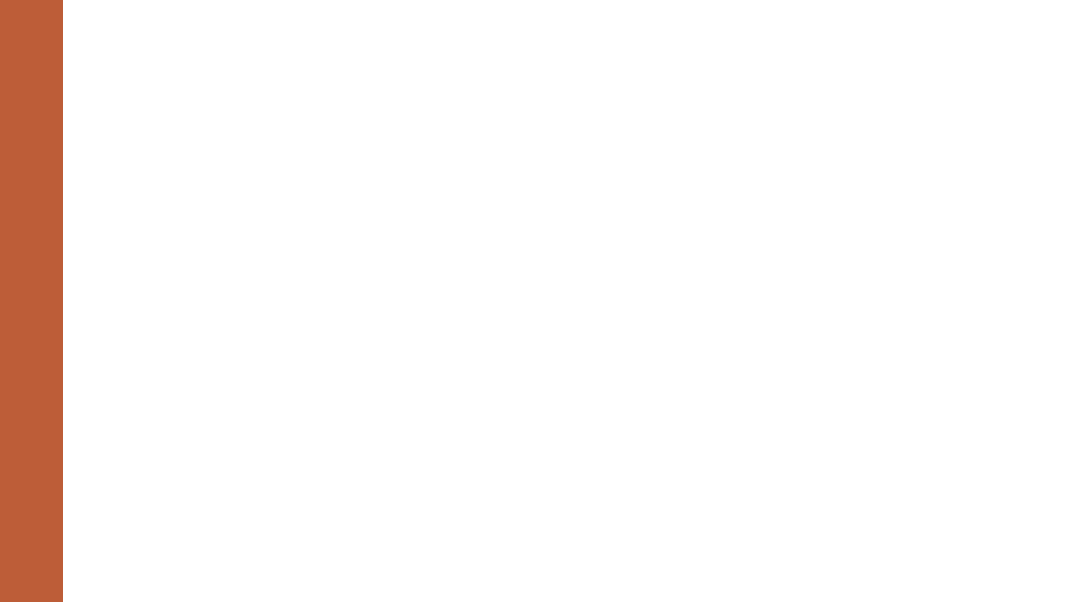
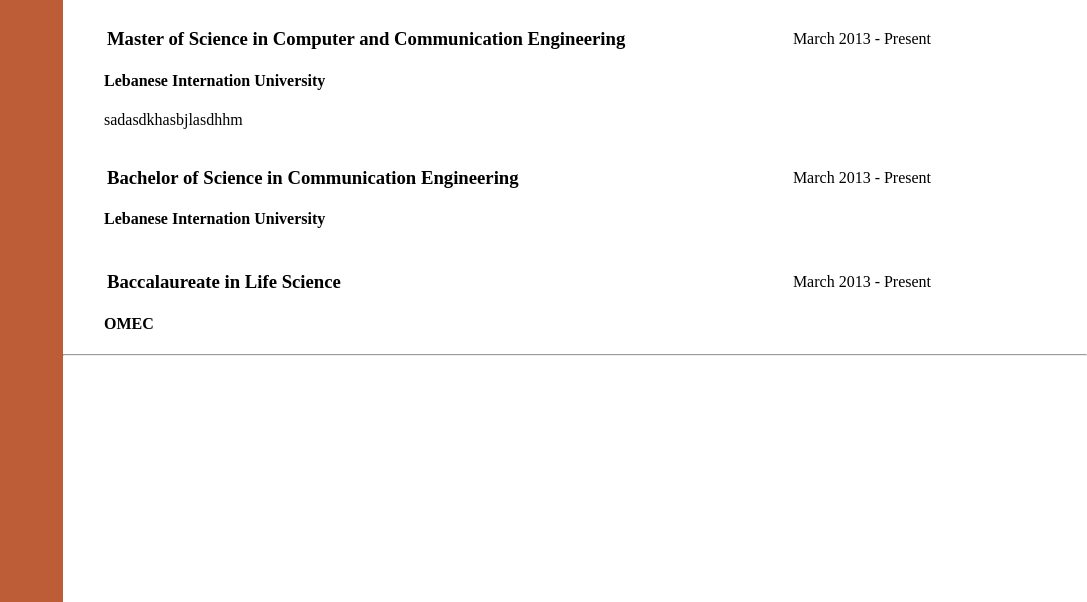
Before and after one commit to MajdHarbb/Resume, a plain HTML site: page index.html in a window 1280 px wide. Shown: the part 669-1271 px from the top of the page, without its empty margins (193-1280 px from the left). Drawn offline with Linux system fonts and the light colour scheme.

Commit message:
added education

```diff
--- a/index.html
+++ b/index.html
@@ -32,7 +32,7 @@
             <div class="experience">
                 <div><h1>EXPERIENCE</h1></div>
                 <div>
-                    <table border="1">
+                    <table>
                         <tr>
                             <td><h3>NETWORK ENGINEER</h3></td>
                             <td>March 2013 - Present</td>
@@ -47,7 +47,7 @@
 
 
                 <div>
-                    <table border="1">
+                    <table>
                         <tr>
                             <td><h3>NETWORK ENGINEER</h3></td>
                             <td>March 2013 - Present</td>
@@ -61,7 +61,64 @@
                 </div>
 
             </div>
+
+
+
             <hr/>
+
+            <div class="experience">
+                <div><h1>EDUCATION</h1></div>
+                <div>
+                    <table>
+                        <tr >
+                            <td style="width: 70%;"><h3>Master of Science in Computer and Communication Engineering</h3></td>
+                            <td>March 2013 - Present</td>
+                        </tr>
+                    </table>
+                    <div>
+                        <h4 style="margin-top: 0;">
+                            Lebanese Internation University
+                        </h4>
+                        <p>sadasdkhasbjlasdhhm</p>
+
+                    </div>
+                </div>
+
+                <div>
+                    <table>
+                        <tr >
+                            <td style="width: 70%;"><h3>Bachelor of Science in Communication Engineering</h3></td>
+                            <td>March 2013 - Present</td>
+                        </tr>
+                    </table>
+                    <div>
+                        <h4 style="margin-top: 0;">
+                            Lebanese Internation University
+                        </h4>
+
+                    </div>
+                </div>
+
+                <div>
+                    <table>
+                        <tr >
+                            <td style="width: 70%;"><h3>Baccalaureate in Life Science</h3></td>
+                            <td>March 2013 - Present</td>
+                        </tr>
+                    </table>
+                    <div>
+                        <h4 style="margin-top: 0;">
+                            OMEC
+                        </h4>
+
+                    </div>
+                </div>
+
+
+
+
+            </div><hr/>
+
 
 
         </div>
```
